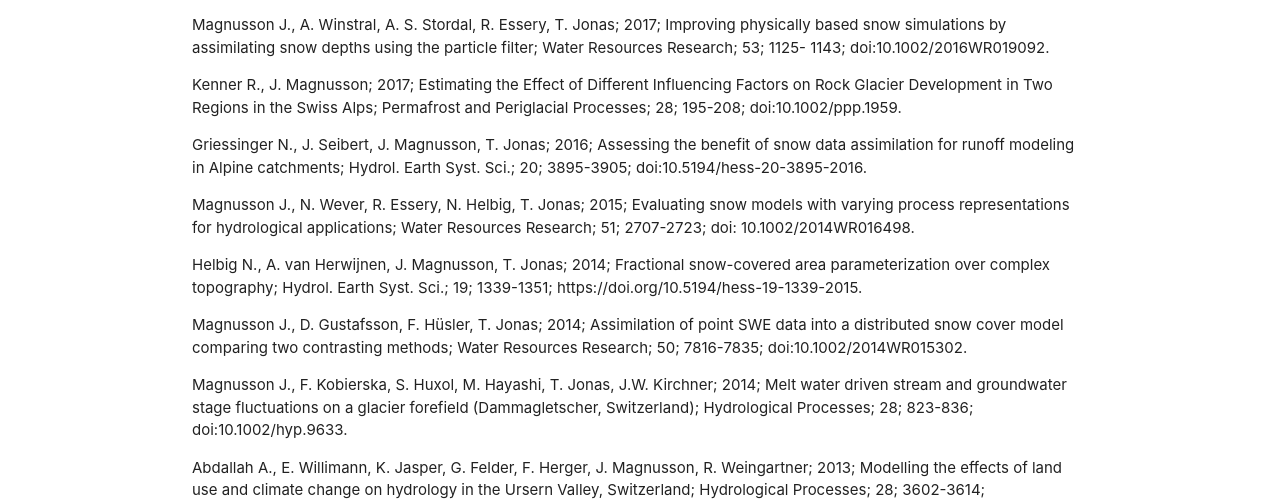
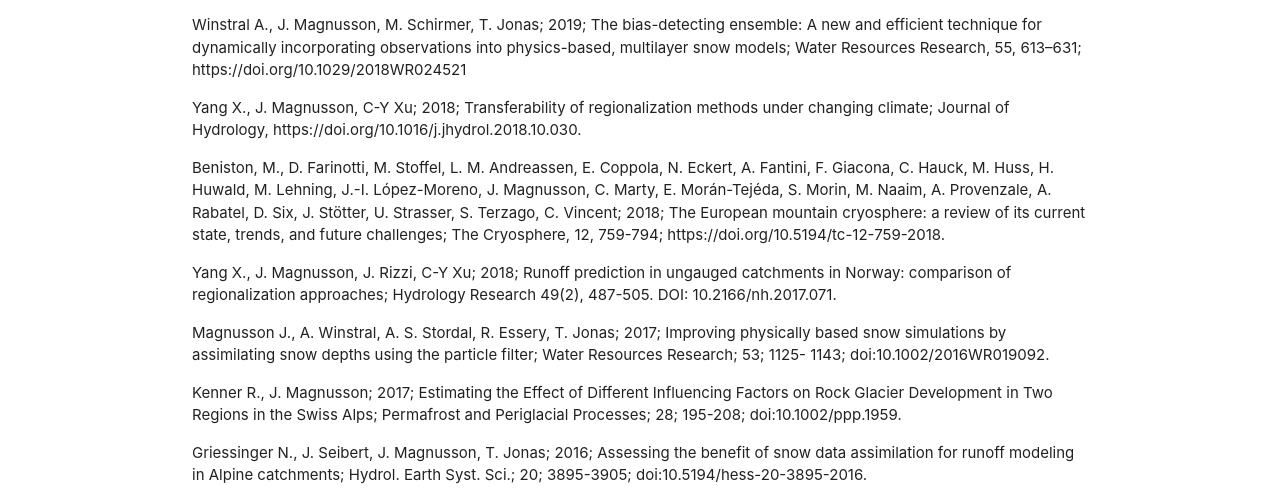
Before and after one commit to jannefiluren/jannefiluren.github.io, a plain HTML site: page index.html in a window 1280 px wide. Shown: the part 552-1051 px from the top of the page. Drawn offline with nearby package versions, Linux system fonts and the light colour scheme.

Commit message:
added publications

```diff
--- a/index.html
+++ b/index.html
@@ -1,21 +1,17 @@
 <!DOCTYPE html>
 <html>
+
 <head>
   <meta charset="utf-8" />
   <meta name="viewport" content="width=device-width, initial-scale=1.0" />
   <meta http-equiv="X-UA-Compatible" content="IE=edge" />
   <meta name="viewport" content="width=device-width, initial-scale=1" />
-    <link
-      href="https://fonts.googleapis.com/icon?family=Material+Icons"
-      rel="stylesheet"
-    />
-    <link
-      rel="stylesheet"
-      href="https://cdnjs.cloudflare.com/ajax/libs/materialize/1.0.0-rc.2/css/materialize.min.css"
-    />
+  <link href="https://fonts.googleapis.com/icon?family=Material+Icons" rel="stylesheet" />
+  <link rel="stylesheet" href="https://cdnjs.cloudflare.com/ajax/libs/materialize/1.0.0-rc.2/css/materialize.min.css" />
   <link rel="stylesheet" href="styles/main.css" />
   <title>Jan Magnusson</title>
 </head>
+
 <body id="about" class="scrollspy">
   <!-- Navbar -->
   <div class="navbar-fixed">
@@ -102,6 +98,38 @@
   <section>
     <div class="container scrollspy" id="publications">
       <h3>Publications</h3>
+
+      <div class="card-content">
+        <p>
+          Winstral A., J. Magnusson, M. Schirmer, T. Jonas; 2019; The bias-detecting ensemble: A new and efficient
+          technique for dynamically incorporating observations into physics-based, multilayer snow models;
+          Water Resources Research, 55, 613–631; https://doi.org/10.1029/2018WR024521
+        </p>
+      </div>
+
+      <div class="card-content">
+        <p>
+          Yang X., J. Magnusson, C-Y Xu; 2018; Transferability of regionalization methods under changing climate;
+          Journal of Hydrology, https://doi.org/10.1016/j.jhydrol.2018.10.030.
+        </p>
+      </div>
+
+      <div class="card-content">
+        <p>
+          Beniston, M., D. Farinotti, M. Stoffel, L. M. Andreassen, E. Coppola, N. Eckert, A. Fantini, F. Giacona, C.
+          Hauck, M. Huss, H. Huwald, M. Lehning, J.-I. López-Moreno, J. Magnusson, C. Marty, E. Morán-Tejéda, S. Morin,
+          M. Naaim, A. Provenzale, A. Rabatel, D. Six, J. Stötter, U. Strasser, S. Terzago, C. Vincent; 2018; The
+          European mountain cryosphere: a review of its current state, trends, and future challenges; The Cryosphere,
+          12, 759-794; https://doi.org/10.5194/tc-12-759-2018.
+        </p>
+      </div>
+
+      <div class="card-content">
+        <p>
+          Yang X., J. Magnusson, J. Rizzi, C-Y Xu; 2018; Runoff prediction in ungauged catchments in Norway:
+          comparison of regionalization approaches; Hydrology Research 49(2), 487-505. DOI: 10.2166/nh.2017.071.
+        </p>
+      </div>
 
       <div class="card-content">
         <p>
@@ -289,15 +317,16 @@
   <script src="https://cdnjs.cloudflare.com/ajax/libs/materialize/1.0.0-rc.2/js/materialize.min.js"></script>
 
   <script>
-      document.addEventListener("DOMContentLoaded", function() {
+    document.addEventListener("DOMContentLoaded", function () {
       var elems = document.querySelectorAll(".sidenav");
       var instances = M.Sidenav.init(elems, {});
     });
 
-      document.addEventListener("DOMContentLoaded", function() {
+    document.addEventListener("DOMContentLoaded", function () {
       var elems = document.querySelectorAll(".scrollspy");
       var instances = M.ScrollSpy.init(elems, { scrollOffset: 90 });
     });
   </script>
 </body>
+
 </html>
```
Lines whose indentation alone changed are shown as unchanged.
